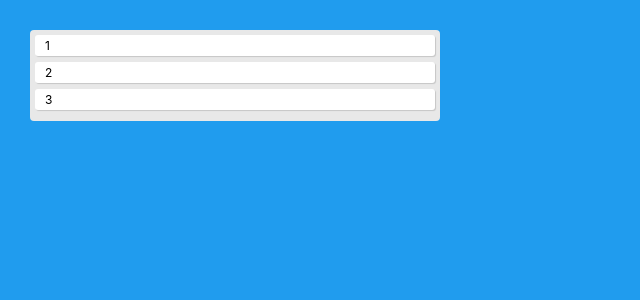
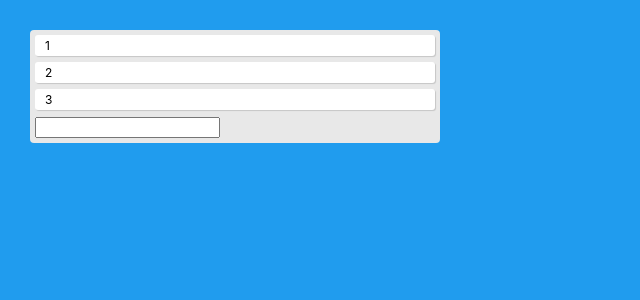
Before and after one commit to torrancecui/The-Mean-To-Do-List, a React (Create React App) app in the folder the-mean-to-do-list-app/: page / in a window 1280 px wide. Shown: the top 300 px of the page, without its empty margins (0-640 px from the left). Built offline with nearby package versions, Linux system fonts and the light colour scheme.

Commit message:
able to add new to dos

```diff
--- a/the-mean-to-do-list-app/src/App.js
+++ b/the-mean-to-do-list-app/src/App.js
@@ -1,10 +1,9 @@
 
 import React from 'react';
-import logo from './logo.svg';
+// import logo from './logo.svg';
 import './App.css';
 
-
-function Todo({ todo }) {
+function ToDo({ todo }) {
   return (
     <div className="todo">
       {todo.text}
@@ -12,22 +11,53 @@
   );
 };
 
+function ToDoForm({addToDo}){
+  const [value, setValue] = React.useState("");
+  const handleSubmit = e => {
+    e.preventDefault();
+    if (!value) return;
+    addToDo(value);
+    setValue("");
+  };
+  return (
+    <form onSubmit={handleSubmit}>
+      <input
+        type="text"
+        className="input"
+        value={value}
+        onChange={e => setValue(e.target.value)}
+      />
+    </form>
+  );
+};
+
 function App() {
-  const [todos,setTodos] = React.useState([
+  //argument in useState is default
+  //todos is the state variable
+  //setTodos we use to set the state variable
+  const [todos, setTodos] = React.useState([
     { text: "1"},
     { text: "2"},
     { text: "3"}
   ]);
+
+  const addToDo = text => {
+    //copy old todos and add new to do, change state of old todos to new todos using setTodos
+    const newToDos = [...todos, { text }];
+    setTodos(newToDos);
+  };
+
   return (
     <div className="app">
       <div className="todo-list">
         {todos.map((todo, index) => (
-          <Todo
+          <ToDo
             key={index}
             index={index}
             todo={todo}
           />
         ))}
+        <ToDoForm addToDo={addToDo} />
       </div>
     </div>
   );
```
